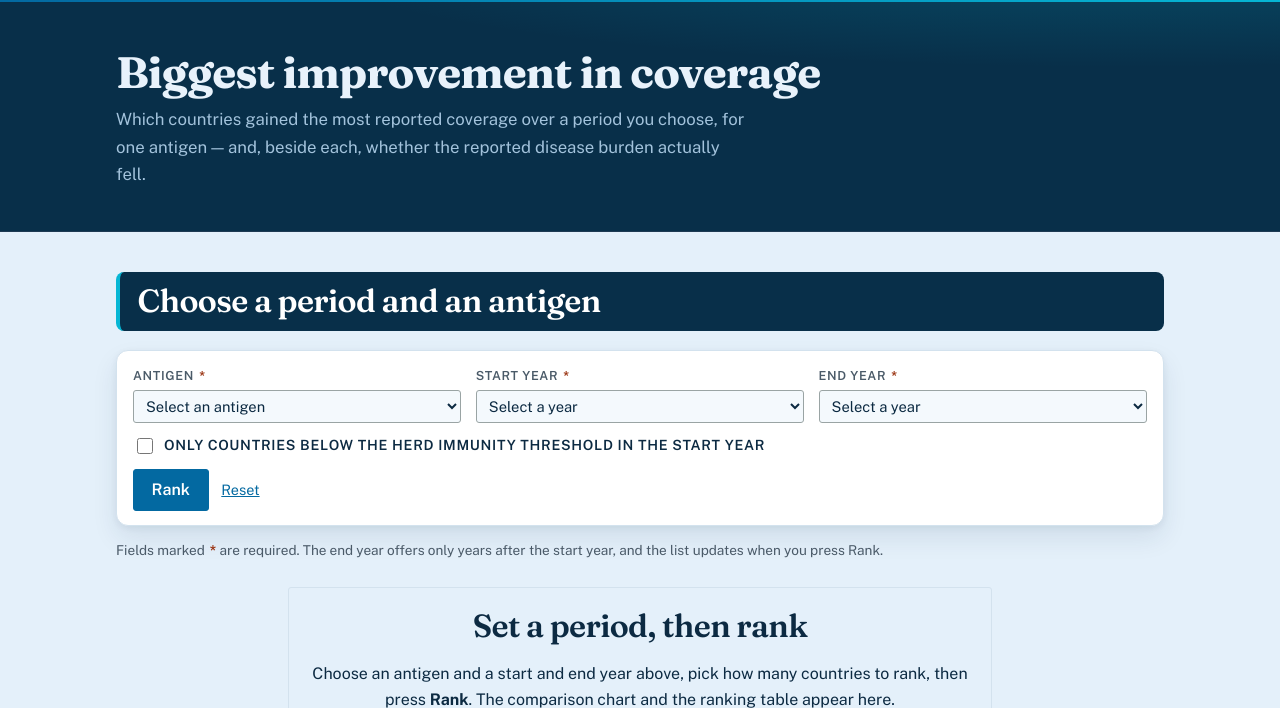
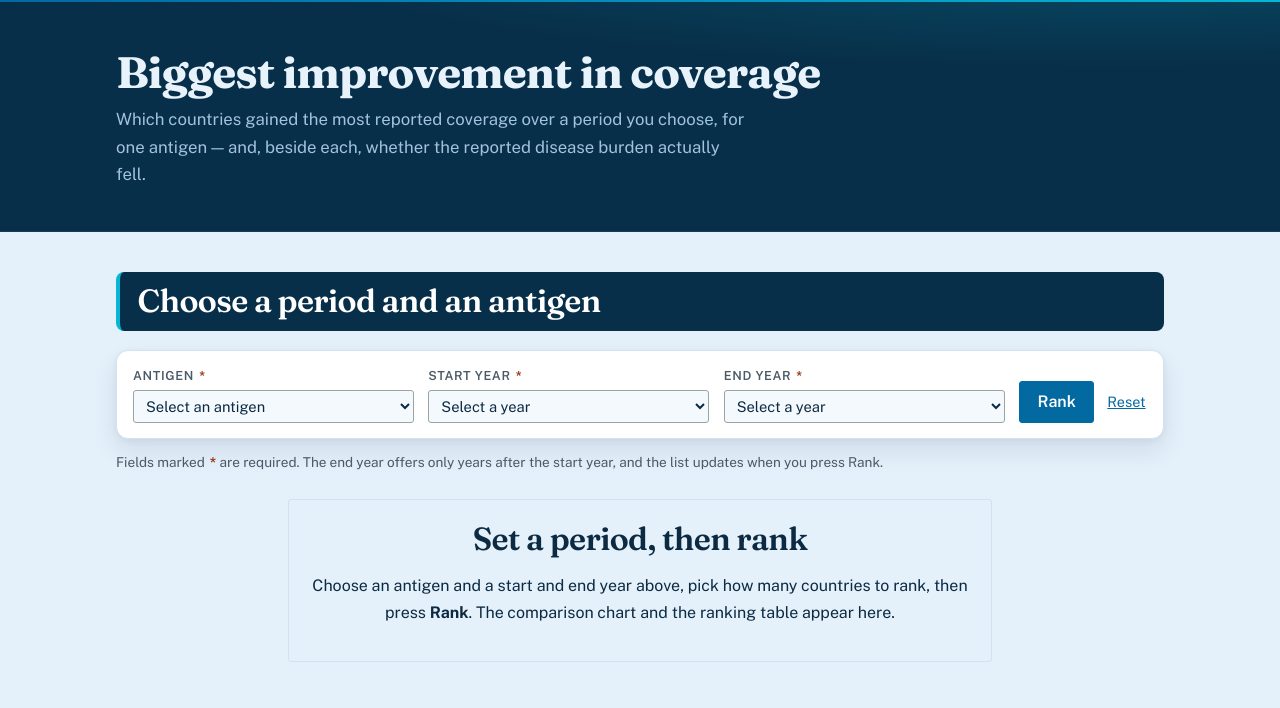
Before and after one commit to trannhatduy101-del/ImmuAtlas, a Flask app: page /improvement in a window 1280 px wide. Shown: the part 139-847 px from the top of the page. Run offline with Flask 3, Linux system fonts and the light colour scheme; data comes from the database, SQL or seed files in the repository.

Commit message:
Cap 2A coverage at 100, drop rows with no country record, reshape 3A to the brief

```diff
--- a/src/routes/coverage.py
+++ b/src/routes/coverage.py
@@ -27,11 +27,15 @@ bp = Blueprint("coverage", __name__)
 # Every key here orders a column the table actually shows. Sorting by something
 # off screen produces an order the reader cannot account for, so it reads as no
 # order at all: that is why target_cohort left, and why gap_to_threshold left
-# too -- it is coverage minus a constant, so it was a second name for a sort
-# already in the list.
+# too -- it was coverage minus a constant, a second name for a sort already in
+# the list.
 SORT_KEYS = {
-    "coverage_desc": "coverage_reported IS NULL, coverage_reported DESC, country_name ASC",
-    "coverage_asc":  "coverage_reported IS NULL, coverage_reported ASC,  country_name ASC",
+    # coverage_display, not coverage_reported: the table prints the capped
+    # figure, so ordering on the raw one would put 169.3% above 154.8% while
+    # both cells read "100.0%" -- a control announcing an order the table is
+    # not in, which is the exact bug this page has already had once.
+    "coverage_desc": "coverage_display IS NULL, coverage_display DESC, country_name ASC",
+    "coverage_asc":  "coverage_display IS NULL, coverage_display ASC,  country_name ASC",
     "country":       "country_name ASC",
     "country_desc":  "country_name DESC",
     "region":        "region_name ASC, country_name ASC",
@@ -122,8 +126,13 @@ COLUMNS = [
     # str, not fmt_int: a year is a label, and fmt_int writes it "2,011".
     ("Year", "year", str),
     ("Region", "region_name", lambda v: fix_region(v) if v else db.BLANK),
-    ("Percentage of target %", "coverage_reported", db.fmt_num),
-    ("Gap to threshold (percentage points)", "gap_to_threshold", db.fmt_num),
+    # The figure on screen, capped at 100 like the brief's example, and then
+    # the same figure as the country actually reported it. Both, because a file
+    # that only carried the capped number would have quietly lost 1,312 real
+    # measurements, and one that only carried the raw number would not match
+    # the page it came from.
+    ("Percentage of target %", "coverage_display", db.fmt_num),
+    ("Reported % (uncapped)", "coverage_reported", db.fmt_num),
     ("Target birth cohort", "target_cohort", db.fmt_int),
     ("Doses per 100 population", "doses_per_100_population", db.fmt_num),
 ]
--- a/src/routes/improvement.py
+++ b/src/routes/improvement.py
@@ -31,11 +31,6 @@ bp = Blueprint("improvement", __name__)
 SORT_KEYS = {
     "gain_desc":  "coverage_change IS NULL, coverage_change DESC, country_name ASC",
     "gain_asc":   "coverage_change IS NULL, coverage_change ASC,  country_name ASC",
-    "end_desc":   "coverage_end IS NULL, coverage_end DESC,       country_name ASC",
-    "end_asc":    "coverage_end IS NULL, coverage_end ASC,        country_name ASC",
-    # The start year was only ever a number on screen, never something you could
-    # order by -- so "who began furthest behind" could not be asked.
-    "start_asc":  "coverage_start IS NULL, coverage_start ASC,    country_name ASC",
     "cases_fell": "case_change IS NULL, case_change ASC,          country_name ASC",
     "cases_rose": "case_change IS NULL, case_change DESC,         country_name ASC",
     # Sorts on the case rate the table actually SHOWS at the end year. Every
@@ -51,9 +46,6 @@ SORT_KEYS = {
 SORT_LABELS = [
     ("gain_desc",  "Gain: high → low"),
     ("gain_asc",   "Gain: low → high"),
-    ("end_desc",   "End coverage: high → low"),
-    ("end_asc",    "End coverage: low → high"),
-    ("start_asc",  "Start coverage: low → high"),
     ("cases_fell", "Case change: biggest fall"),
     ("cases_rose", "Case change: biggest rise"),
     ("cases_now",  "End case rate: high → low"),
@@ -94,7 +86,7 @@ COLUMNS = [
 ]
 
 
-def _rows_for(antigen, start_year, end_year, order_by, below_only=None, q=None):
+def _rows_for(antigen, start_year, end_year, order_by, q=None):
     """Run the ranked improvement query. `order_by` is a trusted SORT_KEYS
     fragment; every value the user supplied is a bound parameter.
 
@@ -108,11 +100,11 @@ def _rows_for(antigen, start_year, end_year, order_by, below_only=None, q=None):
     base = db.load_query("coverage_improvement")
     sql = "SELECT * FROM (" + base + ") ORDER BY " + order_by
     params = {"antigen": antigen, "start_year": start_year,
-              "end_year": end_year, "below_only": below_only, "q": q}
+              "end_year": end_year, "q": q}
     return db.query(sql, params)
 
 
-def _summary_for(antigen, start_year, end_year, below_only=None, q=None):
+def _summary_for(antigen, start_year, end_year, q=None):
     """Headline figures for the KPI row, aggregated in SQL over the eligible
     pool (never in Python): average and largest coverage gain, and how many
     countries also saw their reported case rate fall."""
@@ -122,11 +114,10 @@ def _summary_for(antigen, start_year, end_year, below_only=None, q=None):
            "SUM(CASE WHEN case_change < 0 THEN 1 ELSE 0 END)          AS n_cases_fell, "
            "SUM(CASE WHEN case_change IS NOT NULL THEN 1 ELSE 0 END)  AS n_with_cases "
            "FROM (" + base + ")")
-    # Same below_only as the table: a headline computed over a different pool
+    # Same parameters as the table: a headline computed over a different pool
     # from the rows underneath it is worse than no headline.
     return db.query_one(sql, {"antigen": antigen, "start_year": start_year,
-                              "end_year": end_year, "below_only": below_only,
-                              "q": q})
+                              "end_year": end_year, "q": q})
 
 
 def _gain_bars(rows):
@@ -256,12 +247,6 @@ def index():
     if count is None:
         count = DEFAULT_COUNT
 
-    # A single opt-in value. Anything else is rejected rather than coerced, so
-    # a hand-typed ?below_only=maybe cannot quietly narrow someone's ranking.
-    below_only, bad = db.validate(request.args.get("below_only"), {"1"})
-    if bad:
-        rejected.append("below-threshold filter")
-
     # Search text: free by nature, so trimmed and capped rather than checked
     # against a whitelist, and bound into the SQL so % and _ are characters to
     # look for rather than a pattern the reader gets to write.
@@ -297,8 +282,7 @@ def index():
     # which would round-trip a value the page just reported as rejected.
     table_args = {
         "antigen": antigen, "start": start_year, "end": end_year,
-        "n": count, "sort": sort_active, "submitted": 1,
-        "below_only": below_only, "q": query_text,
+        "n": count, "sort": sort_active, "submitted": 1, "q": query_text,
     }
 
     ctx = dict(
@@ -310,7 +294,7 @@ def index():
         count=count, count_options=COUNT_OPTIONS,
         sort_active=sort_active, sort_labels=SORT_LABELS,
         rejected=rejected, range_error=range_error, submitted=submitted,
-        below_only=below_only, query_text=query_text,
+        query_text=query_text,
         rows=[], bars={"zero_pct": 50.0, "bars": []}, eligible=0, chart_n=0,
         globe=[], globe_w=worldmap.WIDTH, globe_h=worldmap.HEIGHT,
         globe_credit=worldmap.CREDIT, globe_target=GLOBE_TARGET,
@@ -332,8 +316,7 @@ def index():
         return render_template("pages/3a_improvement.html", **ctx)
 
     # The whole eligible pool, ordered by the reader's chosen sort.
-    rows = _rows_for(antigen, start_year, end_year, order_by, below_only,
-                     query_text)
+    rows = _rows_for(antigen, start_year, end_year, order_by, query_text)
     ctx["rows"] = rows
 
     # An export is the full pool, never the page on screen -- the old version
@@ -364,7 +347,7 @@ def index():
 
     ctx["page"] = page
     ctx["eligible"] = page["total"]
-    ctx["imp_summary"] = _summary_for(antigen, start_year, end_year, below_only,
+    ctx["imp_summary"] = _summary_for(antigen, start_year, end_year,
                                       query_text)
 
     # The single biggest gainer, for the KPI row, regardless of the table sort.
@@ -375,13 +358,12 @@ def index():
     # sorted by and whatever page the reader is on. Drawing the current page
     # meant "sort by country name" produced a chart of ten countries beginning
     # with A -- a ranked bar chart of nothing in particular. Ordered by SQL
-    # (gain_desc) and sliced here; Python never sorts. Same below_only as the
-    # table, so the chart and the rows beneath it describe the same pool.
+    # (gain_desc) and sliced here; Python never sorts.
     # Deliberately unsearched: the chart is the ten biggest improvers of the
     # ranking, and a search box narrowing the table should not silently redraw
     # what "the top ten" means.
     top_rows = _rows_for(antigen, start_year, end_year,
-                         SORT_KEYS["gain_desc"], below_only)[:CHART_BARS]
+                         SORT_KEYS["gain_desc"])[:CHART_BARS]
     ctx["bars"] = _gain_bars(top_rows)
     ctx["globe"] = globe_paths(rows)
     ctx["chart_n"] = len(top_rows)
--- a/src/templates/pages/3a_improvement.html
+++ b/src/templates/pages/3a_improvement.html
@@ -64,17 +64,6 @@
         {% endif %}
       </select>
     </div>
-    {# Level 3: this box narrows the ranking to a sub-dataset picked out by a
-       second query -- see the EXISTS clause in coverage_improvement.sql. It
-       changes WHICH countries are ranked, so the note under the table explains
-       that the ranks renumber inside the narrowed group. #}
-    <div class="field field-check">
-      <label for="f-below">
-        <input type="checkbox" id="f-below" name="below_only" value="1"
-               {% if below_only %}checked{% endif %}>
-        Only countries below the herd immunity threshold in the start year
-      </label>
-    </div>
     <div class="field field-actions">
       <button type="submit">Rank</button>
       <a class="reset" href="{{ url_for('improvement.index') }}">Reset</a>
@@ -126,19 +115,11 @@
   <p class="selection-line">
     Showing <strong>{{ page.first }}&ndash;{{ page.last }}</strong> of
     <strong>{{ fmt_int(eligible) }}</strong> countries that reported
-    {{ antigen_name }} in both {{ start_year }} and {{ end_year }}{% if below_only %}
-    and were below the herd immunity threshold in {{ start_year }}{% endif %}, ranked by
+    {{ antigen_name }} in both {{ start_year }} and {{ end_year }}, ranked by
     {{ (sort_labels | selectattr('0','equalto',sort_active) | first)[1] | lower }}.
     Every ranked country is reachable through the pages below, and a download
     contains all {{ fmt_int(eligible) }} of them.
   </p>
-  {% if below_only %}
-    {# The rank is a window function, so it is computed after the filter: it
-       numbers this narrowed group, not the whole pool. Left unsaid, a reader
-       who knows Nauru led overall would think the ranks were broken. #}
-    <p class="filter-note"><strong>#1</strong> is the biggest gain within this
-      narrowed group rather than across every country.</p>
-  {% endif %}
 
   {# ---- Verdict banner: one bold headline result, in the SAME treatment as 2A's,
          so the two Sub-Task A result pages read as one product. The biggest
@@ -268,8 +249,15 @@
           <tr>
             <th scope="col" class="num">#</th>
             <th scope="col">Country</th>
-            <th scope="col" class="num">Coverage <span class="th-sub">{{ start_year }} &rarr; {{ end_year }}</span></th>
-            <th scope="col" class="num">Change <span class="th-sub">percentage points</span></th>
+            {# The brief's own example for this task: country, the increase,
+               the start year, the end year. The raw start and end coverage
+               figures left the table with it -- they are the pair that printed
+               above 100%, and the increase does not need them beside it to be
+               read. Both are still in the download. #}
+            <th scope="col" class="num">Vaccination rate increase
+              <span class="th-sub">percentage points</span></th>
+            <th scope="col" class="num">Start year</th>
+            <th scope="col" class="num">End year</th>
             <th scope="col">Cases / 100k <span class="th-sub">{{ start_year }} &rarr; {{ end_year }}</span></th>
           </tr>
         </thead>
@@ -283,18 +271,11 @@
                 <span class="vx-key-name">{{ r.country_name }}</span>
                 <span class="vx-sub">{{ r.region_name }}</span>
               </th>
-              <td class="num vx-range">
-                <span class="vx-from">{{ fmt_pct(r.coverage_start) }}</span>
-                <span class="arrow" aria-hidden="true">&rarr;</span>
-                <span class="vx-to">{{ fmt_pct(r.coverage_end) }}</span>
-                {% if r.coverage_start > 100 or r.coverage_end > 100 %}
-                  {# Kept, not capped: more doses than the target group. #}
-                  <span class="tag" title="More doses reported than the target group: kept as reported, not capped">over 100%</span>
-                {% endif %}
+              <td class="num">
+                <span class="delta-num {{ 'up' if r.coverage_change >= 0 else 'down' }}">{{ '%+.1f'|format(r.coverage_change) }}%</span>
               </td>
-              <td class="num">
-                <span class="delta-num {{ 'up' if r.coverage_change >= 0 else 'down' }}">{{ '%+.1f'|format(r.coverage_change) }}</span>
-              </td>
+              <td class="num">{{ start_year }}</td>
+              <td class="num">{{ end_year }}</td>
               {# The different dataset, in ONE column: the direction and size of
                  the move, with the two raw rates beneath it. It was two columns
                  -- "25.30 -> 5.36" beside "fell 19.94" -- which is the same fact
@@ -350,14 +331,16 @@
       <dt>Doses per 100 people</dt>
       <dd>
         Doses divided by the whole population rather than the target group.
-        The figure appears in the <strong>CSV and PDF</strong>, and the table can
-        be sorted by it.
+        The figure appears in the <strong>CSV and PDF</strong>.
       </dd>
 
       <dt>Coverage above 100%</dt>
       <dd>
-        Shown as reported rather than capped. A country can deliver more doses
-        than there are children in its target group.
+        A country can deliver more doses than there are children in its target
+        group, so some reported figures pass 100%. The increase is measured on
+        the figures as reported, never on a capped version, which would
+        understate those countries and reorder the ranking. The start and end
+        figures themselves are in the <strong>CSV and PDF</strong>.
       </dd>
       <dt>Did cases actually fall?</dt>
       <dd>
```
Also changed, not shown: src/queries/improvement/coverage_improvement.sql (+0 -11 lines), src/templates/pages/2a_coverage.html (+22 -21 lines).
